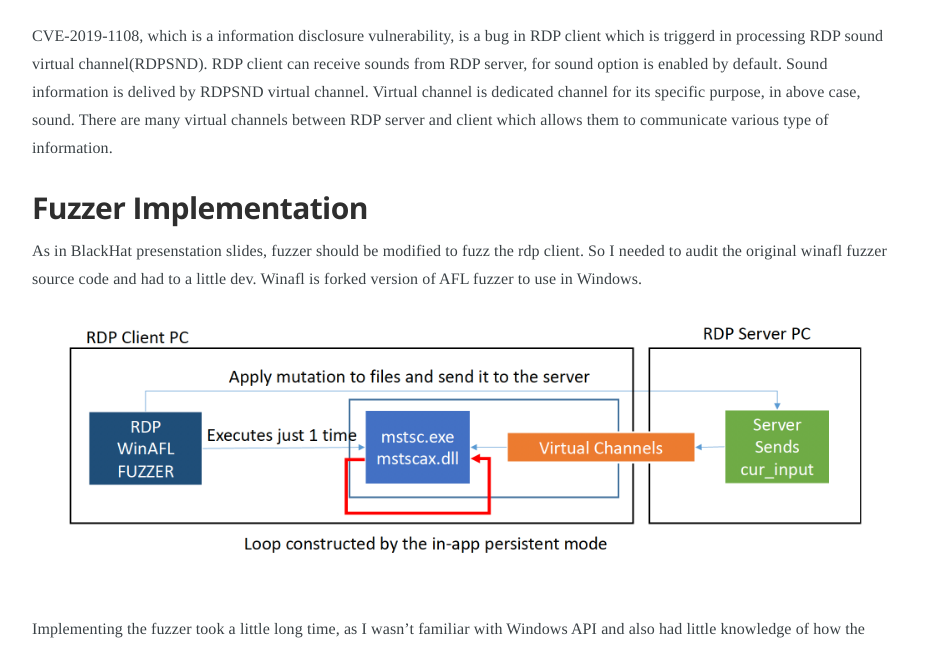
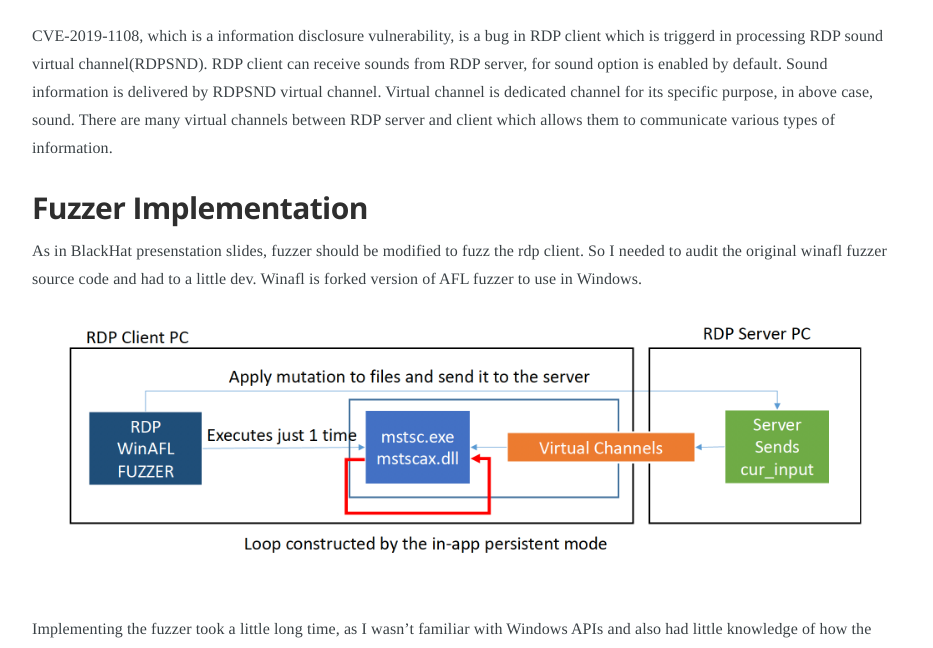
Before and after one commit to Lanph3re/lanph3re.github.io, a Jekyll site: the page built from _posts/vuln_analysis/2020-01-13-CVE-2019-1108.md, in a window 1280 px wide and 900 px high, scrolled down 551 px. Shown: the part 232-880 px from the top of the window, without its empty margins (173-1106 px from the left). Built offline with Jekyll 4.4.1, drawn with Linux system fonts in a browser that asks for light colours; some web fonts are replaced; comment, search, counter and statistics services are not loaded; some of the changed text lies outside the part shown.

Commit message:
fix typo in CVE-2019-1108.md

```diff
--- a/_posts/vuln_analysis/2020-01-13-CVE-2019-1108.md
+++ b/_posts/vuln_analysis/2020-01-13-CVE-2019-1108.md
@@ -25,7 +25,7 @@ Clients exist for most versions of Microsoft Windows (including Windows Mobile),
 
 CVE-2019-1108, which is a information disclosure vulnerability, is
 a bug in RDP client which is triggerd in processing RDP sound virtual channel(RDPSND).
-RDP client can receive sounds from RDP server, for sound option is enabled by default. Sound information is delived by RDPSND virtual channel. Virtual channel is dedicated channel for its specific purpose, in above case, sound. There are many virtual channels between RDP server and client which allows them to communicate various type of information.
+RDP client can receive sounds from RDP server, for sound option is enabled by default. Sound information is delivered by RDPSND virtual channel. Virtual channel is dedicated channel for its specific purpose, in above case, sound. There are many virtual channels between RDP server and client which allows them to communicate various types of information.
 
 
 ### Fuzzer Implementation
@@ -33,8 +33,8 @@ As in BlackHat presenstation slides, fuzzer should be modified
 to fuzz the rdp client. So I needed to audit the original winafl fuzzer source code and had to a little dev. Winafl is forked version of AFL fuzzer to use in Windows.
 ![fuzzer-model](/files/CVE-2019-1108/1.png)
 
-Implementing the fuzzer took a little long time, as I wasn't familiar with Windows API and also had little knowledge of how the original fuzzer is implemented.
-In winafl, there is a function called `write_to_testcase` which writes mutated data in file. I added the code below to send mutated data to RDP server. As vulnerability is caused by virtual channel, the data itself served to RDP client by fuzzer is meaningless. RDP server get its data from client(using socket), and relay them back to RDP client via RDPSND virtual channel.
+Implementing the fuzzer took a little long time, as I wasn't familiar with Windows APIs and also had little knowledge of how the original fuzzer is implemented.
+In winafl, there is a function called `write_to_testcase` which writes mutated data in file. I added the code that send mutated data to RDP server using socket. As vulnerability is caused by virtual channel, the data itself served to RDP client by fuzzer is meaningless. RDP server get its data from client(using socket), and relay them back to RDP client via RDPSND virtual channel.
 
 When modifying fuzzer was done and ran for a couple of hours, I got the crash.
 - To get seed for fuzzing, I hooked `mstscax!CChan::ChannelOnPacketReceived()` using frida.
```
